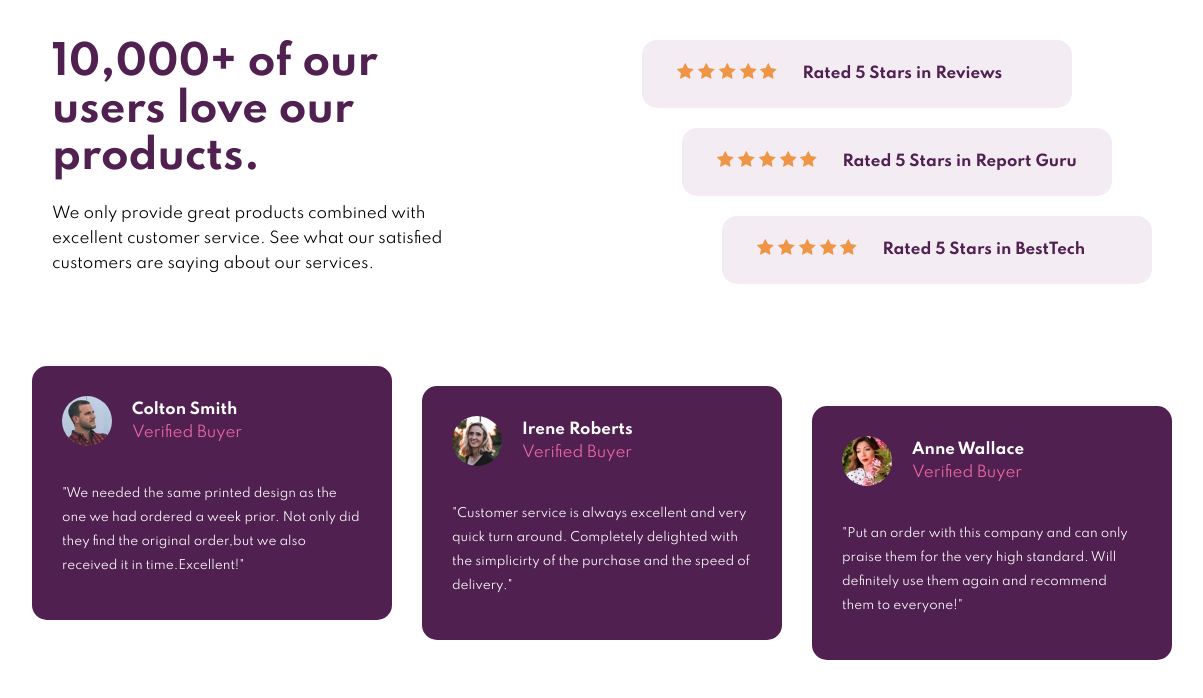
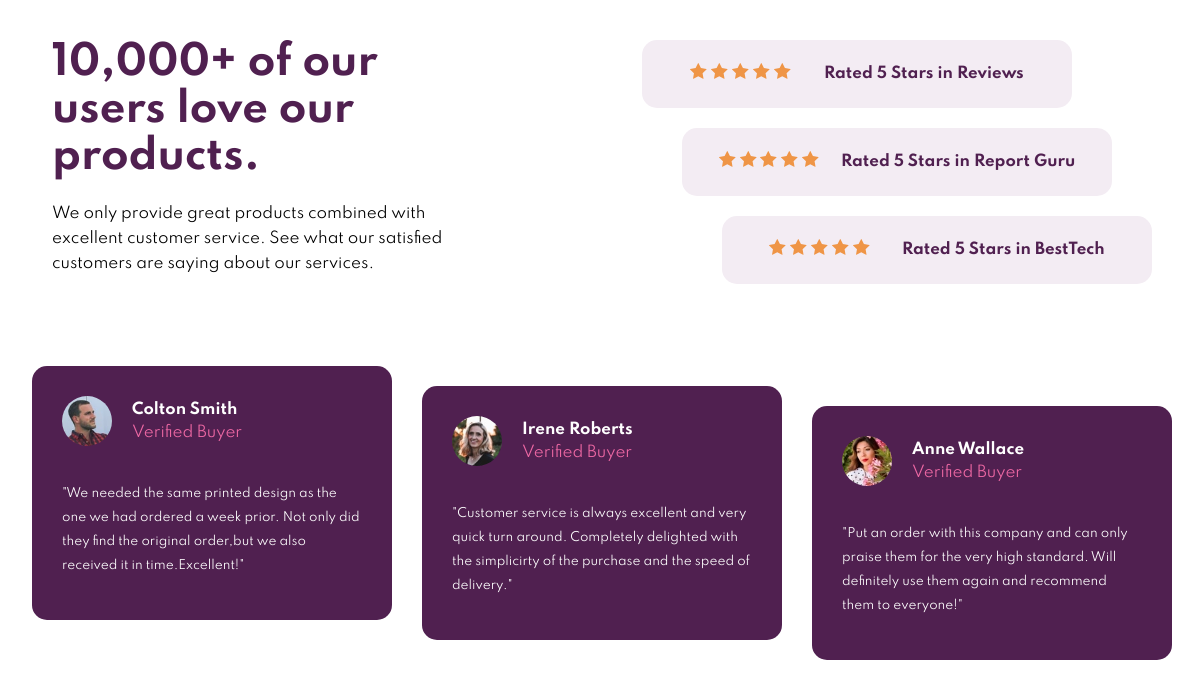
Before and after one commit to webstormcam/Social_proof_section, a plain HTML site: page index.html in a window 1536 px wide. Shown: the whole page, without its empty margins (166-1369 px from the left). Drawn offline with Linux system fonts and the light colour scheme.

Commit message:
Fixed the review stars

```diff
--- a/style.css
+++ b/style.css
@@ -126,13 +126,13 @@ margin-top: 40px;
 
        .imgholder{
         padding-top: 8px;
-        padding-right: 25px;
-        padding-left: 20px;
+
        }
 
         .reviews{
             flex-direction: row;
             width: 400px;
+            justify-content: space-evenly;
         }
 
         #review2{
```
